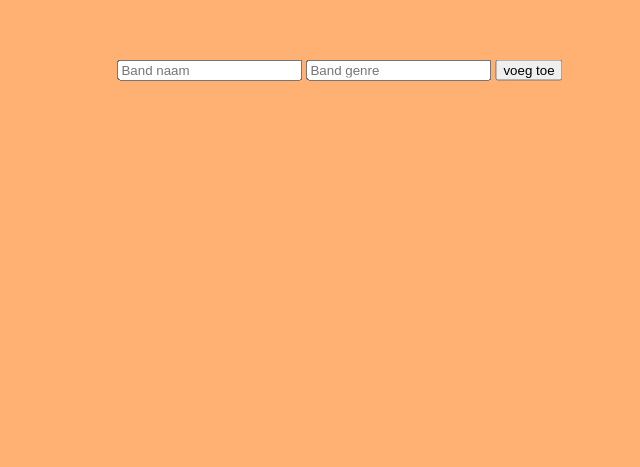
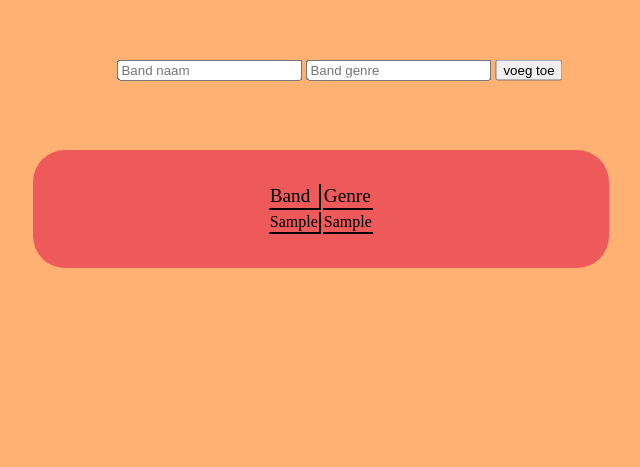
Before and after one commit to Lily-ofthevalley/Casus-caf-, a PHP site: page /bands.php in a window 1280 px wide. Shown: the part 50-517 px from the top of the page, without its empty margins (300-940 px from the left). Run offline with PHP 8.4, Linux system fonts and the light colour scheme; tables that the repository leaves empty or names only in its code hold one stand-in row (values such as "Sample post").

Commit message:
display
De events en bands zijn nu zichtbaar in de admin dingetjes

```diff
--- a/bands.php
+++ b/bands.php
@@ -25,6 +25,37 @@
             <input type="submit" name="knop" value="voeg toe">
         </form>
     </div>
+    <div class="bandTable">
+        <table>
+            <tr class="bandTableHead">
+                <td class="bandLeft">Band</td>
+                <td class="bandRight">Genre</td>
+            </tr>
+            <?php
+            require_once "dbh.php";
+
+            try {
+                $sql = "SELECT BandNaam, Genre FROM Band";
+                $result = $pdo->query($sql);
+            } catch (PDOException $e) {
+                echo "Error: " . $e->getMessage();
+                die();
+            }
+
+            if ($result->rowCount() > 0) {
+                while ($row = $result->fetch(PDO::FETCH_ASSOC))
+                {
+                    echo "<tr>";
+                    echo "<td class='bandLeft'>".$row["BandNaam"]."</td>";
+                    echo "<td class='bandRight'>".$row["Genre"]."</td>";
+                    echo "</tr>";
+                }
+            } else {
+                echo "<tr><td colspan='3'>No data found</td></tr>";
+            }
+            ?>
+        </table>
+    </div>
     <footer class="flexFooter">
         <p>&copy;Casus café</p>
     </footer>
--- a/style/style.css
+++ b/style/style.css
@@ -77,3 +77,51 @@ header {
   left: 50%;
   transform: translate(-50%, -50%);
 }
+
+.bandTable {
+  background-color: #ee5a5a;
+  position: fixed;
+  display: flex;
+  top: 25%;
+  left: 26%;
+  justify-content: center;
+  align-items: center;
+  padding: 2em;
+  border-radius: 2em;
+  width: 40%;
+}
+
+.bandTableHead {
+  font-size: larger;
+}
+
+.bandLeft {
+  border-right: 2px solid black;
+  border-bottom: 2px solid black;
+}
+
+.bandRight {
+  border-bottom: 2px solid black;
+}
+
+.eventList {
+  display: flex;
+  position: fixed;
+  top: 25%;
+  width: 80%;
+  justify-content: space-between;
+  flex-direction: column;
+  align-items: center;
+}
+
+.event {
+  width: 50%;
+  margin: auto;
+}
+
+.eventInfo {
+  display: flex;
+  justify-content: space-evenly;
+  flex-direction: row;
+  align-items: center;
+}
```
Also changed, not shown: events.php (+51 -2 lines), res/addBandToEvent.php (+35 -0 lines).
